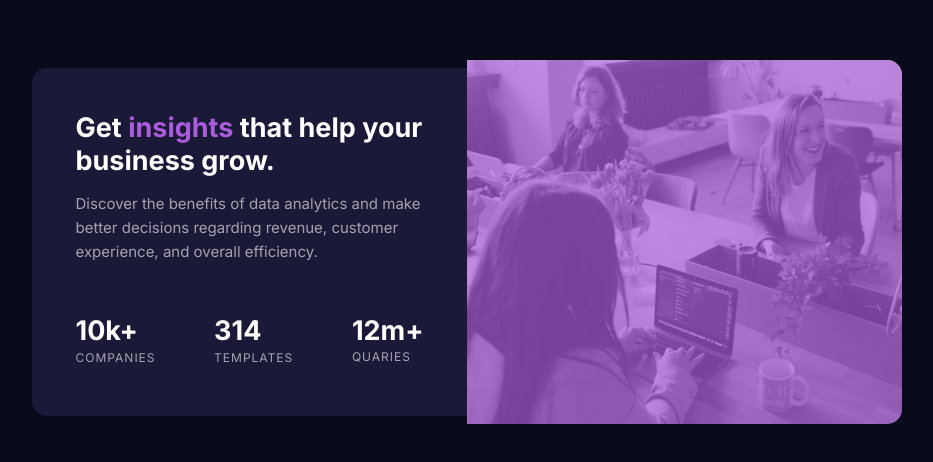
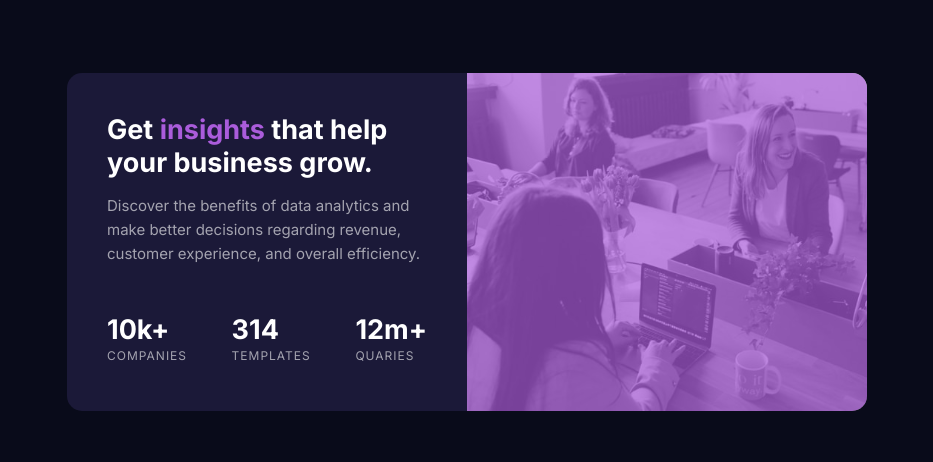
Before and after one commit to nenadmne/stats-preview-card-component, a plain HTML site: page index.html in a window 1280 px wide. Shown: the part 158-620 px from the top of the page, without its empty margins (173-1106 px from the left). Drawn offline with Linux system fonts and the light colour scheme.

Commit message:
initial commit

```diff
--- a/index.html
+++ b/index.html
@@ -22,8 +22,8 @@
   <main>
     <div class="right">
       <picture>
-        <source media="(min-width:576px)" srcset="./images/image-header-desktop.jpg">
-        <img src="./images/image-header-mobile.jpg" alt="mobile img">
+        <source srcset="./images/image-header-desktop.jpg" media="(min-width: 800px)">
+        <img src="./images/image-header-mobile.jpg" alt="image"/>
       </picture>
     </div>
 
--- a/style.css
+++ b/style.css
@@ -4,9 +4,9 @@
 }
 
 body, html {
-    height: 100%;
-    min-width: 350px;
-    max-width: 400px;
+    height: fit-content;
+    margin: 0 auto;
+    border: 0%;
 }
 
 main, body, .left, .bottom, .right{
@@ -25,19 +25,22 @@ img {
     height: 100%;
 }
 
-body, main, .right, .left{
+body, main, .right, .left, html, .bottom-left, .bottom-mid, .bottom-right {
     box-sizing: border-box;
 }
 
-body, main, html{
-    border: 0%;
-    margin: 0 auto;
+body, html{
     justify-content: center;
     align-items: center;
 }
 
 main {
     border-radius: 1rem 1rem 1rem 1rem;
+}
+
+main, body, html {
+    margin: 0;
+    border: 0;
 }
 
 body {
@@ -114,17 +117,14 @@ h1, h2 {
 }
 
 
-@media (min-width: 700px) {
+@media (min-width: 800px) {
+
     body, html {
-        min-width: none;
-        max-width: none;
         height: 100%;
     }
 
     body {
-        padding: 10%;
-        justify-content: center;
-        align-items: center;
+        padding: 0%;
     }
 
     main, .bottom {
@@ -133,12 +133,11 @@ h1, h2 {
 
     main {
         flex-direction: row-reverse;
-        width: 870px;
+        width: 800px;
         height: fit-content;
     }
 
     .left, .right {
-        display: flex;
         flex-basis: 50%;
     }
 
@@ -146,10 +145,6 @@ h1, h2 {
         padding:5%;
         border-radius: 1rem 0 0 1rem;
         text-align: left;
-    }
-
-    .bottom-left, .bottom-mid, .bottom-right {
-        box-sizing: border-box;
     }
 
     .bottom {
@@ -163,4 +158,8 @@ h1, h2 {
     .top p {
         font-size: 1rem;
     }
+
+    .source {
+        width: 100%;
+    }
 }
```
